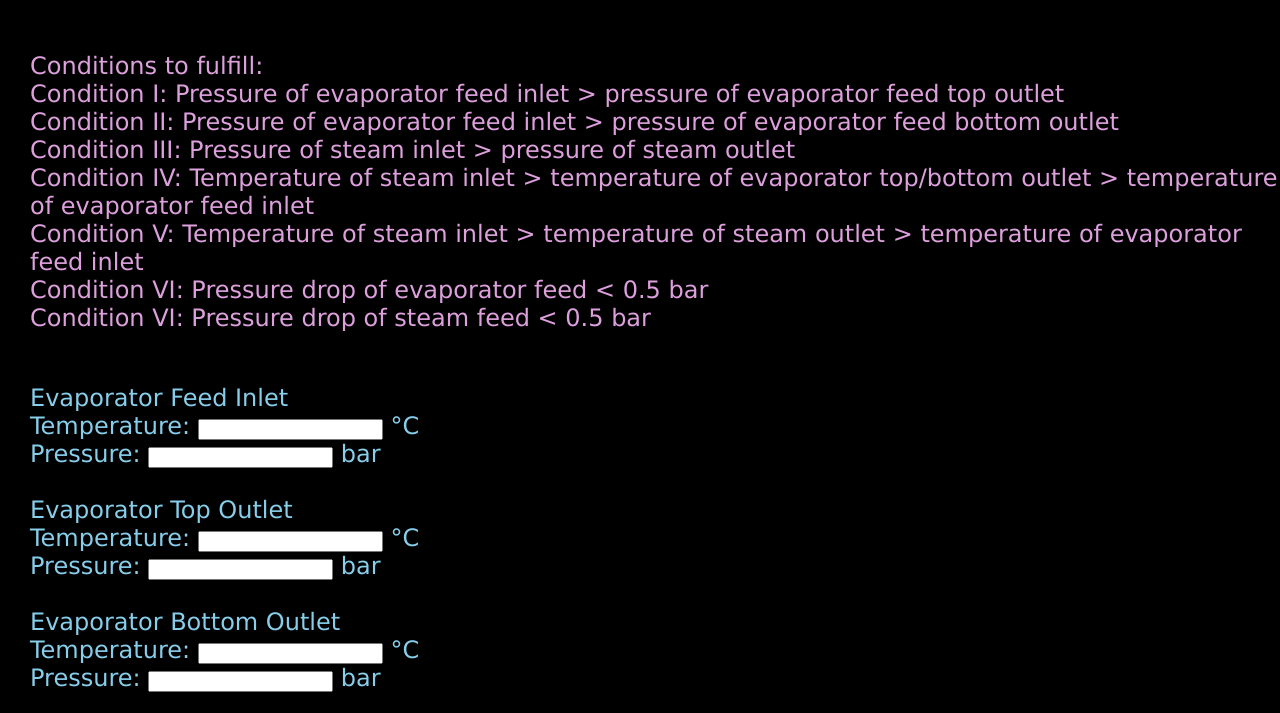
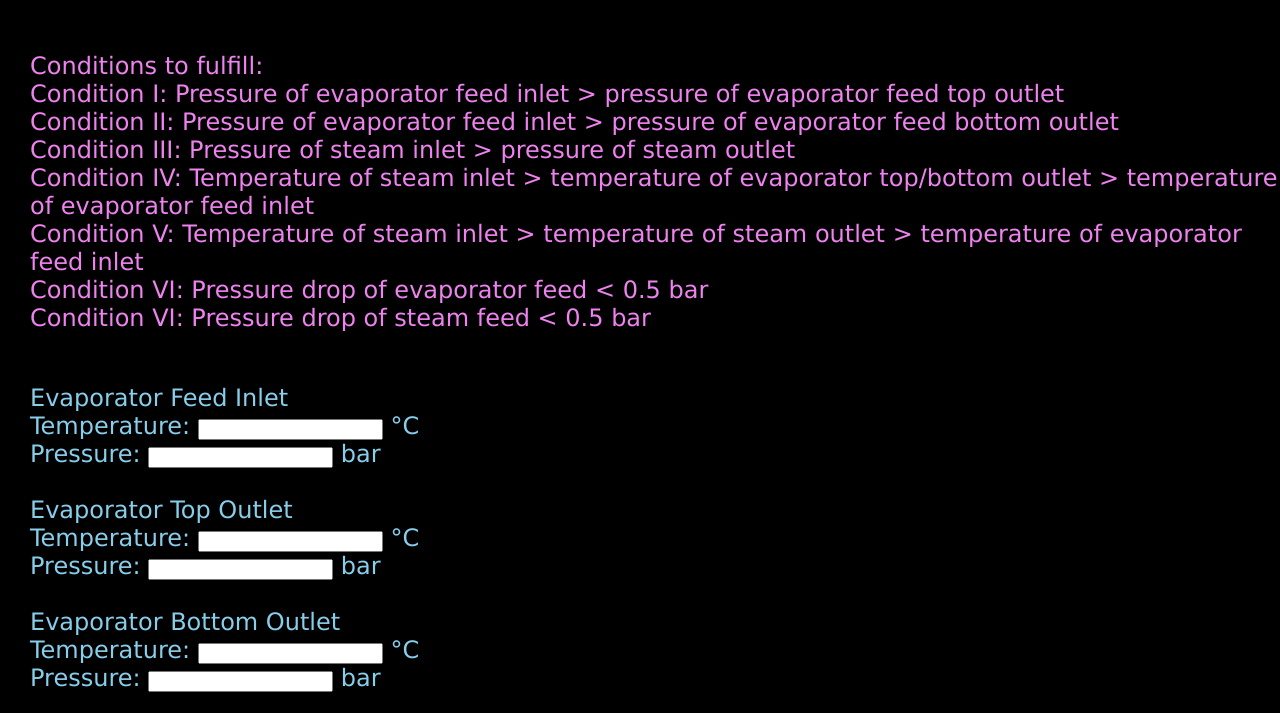
Before and after one commit to jetflare/MEEchecklist, a plain HTML site: page index.html in a window 1280 px wide. Shown: the top 713 px of the page. Drawn offline with Linux system fonts and the light colour scheme.

Commit message:
Update stylesheet.css

```diff
--- a/stylesheet.css
+++ b/stylesheet.css
@@ -15,7 +15,7 @@ body {
     background-color: black;
     font-family: Verdana, Geneva, sans-serif;
     font-size:150%;
-    color: plum;
+    color: violet;
 }
 
 a {
```
